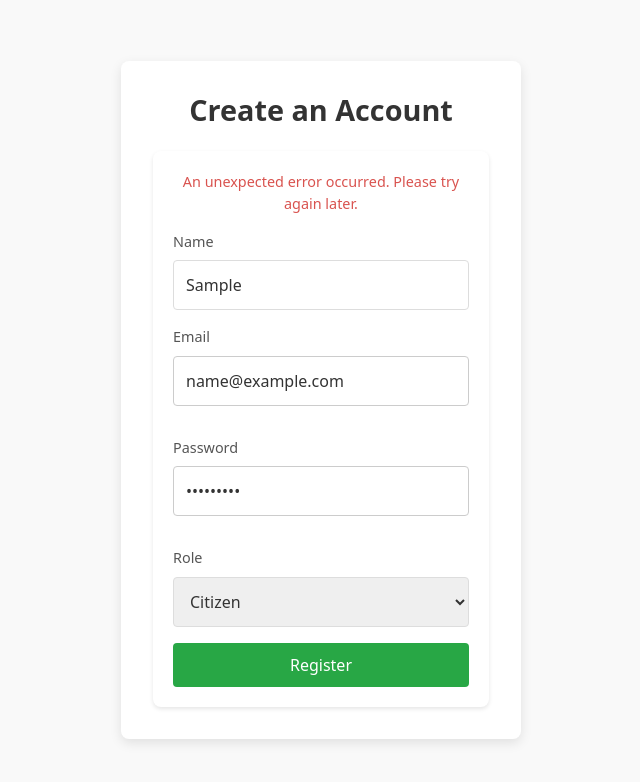
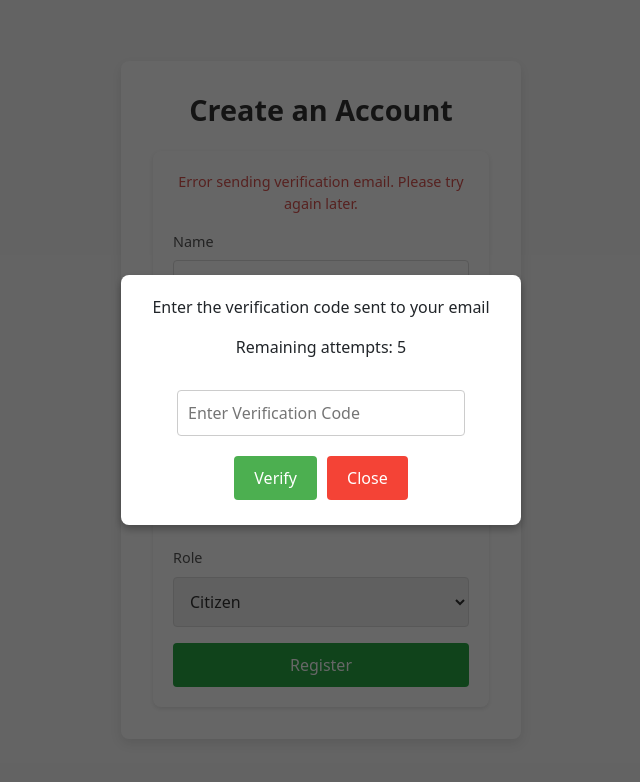
Before and after one commit to YogendraBits/City_Utility, a React (Create React App) app in the folder frontend/: page /register in a window 1280 px wide. Both pictures are taken after typing "Sample", "name@example.com", "Sample123" into the empty fields and a click on the button "Register". Shown: the top 782 px of the page, without its empty margins (319-959 px from the left). Built offline with nearby package versions, Linux system fonts and the light colour scheme; no server answers; the HTML template or start-up script is replaced by a standard one.

Commit message:
email verification is now required for registration

```diff
--- a/frontend/src/components/Register.js
+++ b/frontend/src/components/Register.js
@@ -1,20 +1,46 @@
 import React, { useState } from 'react';
-import { registerUser } from '../api';
+import { registerUser, sendEmail } from '../api';
 import { useAuth } from '../context/AuthContext';
 import { useHistory } from 'react-router-dom';
-import Modal from './Modal';
+import RegisterScreenModal from './RegisterScreenModal';
 import './Register.css';
+
+const MAX_ATTEMPTS = 5;
 
 const Register = () => {
   const { login } = useAuth();
   const [formData, setFormData] = useState({ name: '', email: '', password: '', role: 'citizen' });
   const [error, setError] = useState('');
   const [loading, setLoading] = useState(false);
-  const [showModal, setShowModal] = useState(false);
+  const [verificationCode, setVerificationCode] = useState('');
+  const [userCode, setUserCode] = useState('');
+  const [remainingAttempts, setRemainingAttempts] = useState(MAX_ATTEMPTS);
+  const [showVerificationModal, setShowVerificationModal] = useState(false);
+  const [isVerified, setIsVerified] = useState(false);
   const history = useHistory();
 
   const handleChange = (e) => {
     setFormData({ ...formData, [e.target.name]: e.target.value });
+  };
+
+  const generateVerificationCode = () => {
+    return Math.floor(10000 + Math.random() * 90000).toString();
+  };
+
+  const sendVerificationEmail = async (email, code) => {
+    try {
+      await sendEmail({
+        to: email,
+        subject: 'Verify Your Registration Code',
+        data: {
+          text: `Your verification code is ${code}. Enter this code to complete your registration.`,
+        },
+      });
+      console.log('Verification email sent successfully');
+    } catch (err) {
+      console.error('Error sending verification email:', err);
+      setError('Error sending verification email. Please try again later.');
+    }
   };
 
   const handleSubmit = async (e) => {
@@ -22,29 +48,48 @@ const Register = () => {
     setLoading(true);
     setError('');
 
+    const code = generateVerificationCode();
+    setVerificationCode(code);
+
     try {
-      const response = await registerUser(formData);
-
-      if (response.user) {
-        login(response.user, response.token || '');
-        setShowModal(true);
-      } else {
-        throw new Error('User data not found in response');
-      }
+      await sendVerificationEmail(formData.email, code);
+      setShowVerificationModal(true);
     } catch (err) {
-      if (err.response) {
-        setError(err.response.data.message);
-      } else {
-        setError('An unexpected error occurred. Please try again later.');
-      }
+      setError('Failed to send verification email. Please try again.');
     } finally {
       setLoading(false);
     }
   };
 
+  const handleVerificationSubmit = async () => {
+    if (userCode === verificationCode) {
+      try {
+        const response = await registerUser(formData);
+        if (response.user) {
+          login(response.user, response.token || '');
+          setIsVerified(true); // Set to true to show the success message
+        } else {
+          throw new Error('User data not found in response');
+        }
+      } catch (err) {
+        setError('Registration failed. Please try again later.');
+      }
+    } else {
+      setRemainingAttempts(prev => prev - 1);
+
+      if (remainingAttempts - 1 <= 0) {
+        alert('Maximum attempts reached. Please try registering again.');
+        setShowVerificationModal(false);
+        window.location.reload();
+      } else {
+        setError(`Incorrect verification code. ${remainingAttempts - 1} attempts remaining.`);
+      }
+    }
+  };
+
   const handleCloseModal = () => {
-    setShowModal(false);
-    history.push('/login');
+    setShowVerificationModal(false);
+    history.push('/login'); // Redirect to login after successful registration
   };
 
   return (
@@ -105,8 +150,18 @@ const Register = () => {
             {loading ? 'Registering...' : 'Register'}
           </button>
         </form>
-        {showModal && (
-          <Modal message="Registration Successful!" onClose={handleCloseModal} />
+
+        {/* Verification modal */}
+        {showVerificationModal && (
+          <RegisterScreenModal
+            message="Enter the verification code sent to your email"
+            onClose={handleCloseModal}
+            onVerify={handleVerificationSubmit}
+            userCode={userCode}
+            setUserCode={setUserCode}
+            remainingAttempts={remainingAttempts}
+            isVerified={isVerified}
+          />
         )}
       </div>
     </div>
--- /dev/null
+++ b/frontend/src/components/RegisterScreenModal.css
@@ -0,0 +1,50 @@
+/* RegisterScreenModal.css */
+.register-screen-modal-overlay {
+    position: fixed;
+    top: 0;
+    left: 0;
+    width: 100%;
+    height: 100%;
+    background: rgba(0, 0, 0, 0.6);
+    display: flex;
+    justify-content: center;
+    align-items: center;
+    z-index: 1000;
+  }
+
+  .register-screen-modal-content {
+    background: #fff;
+    padding: 20px;
+    border-radius: 8px;
+    max-width: 400px;
+    width: 90%;
+    text-align: center;
+    box-shadow: 0 4px 8px rgba(0, 0, 0, 0.3);
+  }
+
+  .register-screen-modal-input {
+    width: 80%;
+    padding: 10px;
+    margin: 15px 0;
+    border-radius: 4px;
+    border: 1px solid #ccc;
+  }
+
+  .register-screen-modal-verify-button,
+  .register-screen-modal-close-button {
+    padding: 10px 20px;
+    margin: 5px;
+    border: none;
+    border-radius: 4px;
+    cursor: pointer;
+  }
+
+  .register-screen-modal-verify-button {
+    background-color: #4CAF50;
+    color: white;
+  }
+
+  .register-screen-modal-close-button {
+    background-color: #f44336;
+    color: white;
+  }
--- /dev/null
+++ b/frontend/src/components/RegisterScreenModal.js
@@ -0,0 +1,43 @@
+import React from 'react';
+import './RegisterScreenModal.css';
+
+const RegisterScreenModal = ({ message, onClose, onVerify, userCode, setUserCode, remainingAttempts, isVerified }) => {
+  return (
+    <div className="register-screen-modal-overlay">
+      <div className="register-screen-modal-content">
+        {isVerified ? (
+          <>
+            <p>Registration successful! You can now log in.</p>
+            <button onClick={onClose} className="register-screen-modal-close-button">
+              Go to Login
+            </button>
+          </>
+        ) : (
+          <>
+            <p>{message}</p>
+            <p>Remaining attempts: {remainingAttempts}</p>
+            <input
+              type="text"
+              value={userCode}
+              onChange={(e) => setUserCode(e.target.value)}
+              placeholder="Enter Verification Code"
+              className="register-screen-modal-input"
+            />
+            <button
+              onClick={onVerify}
+              className="register-screen-modal-verify-button"
+              disabled={remainingAttempts <= 0}
+            >
+              Verify
+            </button>
+            <button onClick={onClose} className="register-screen-modal-close-button">
+              Close
+            </button>
+          </>
+        )}
+      </div>
+    </div>
+  );
+};
+
+export default RegisterScreenModal;
```
